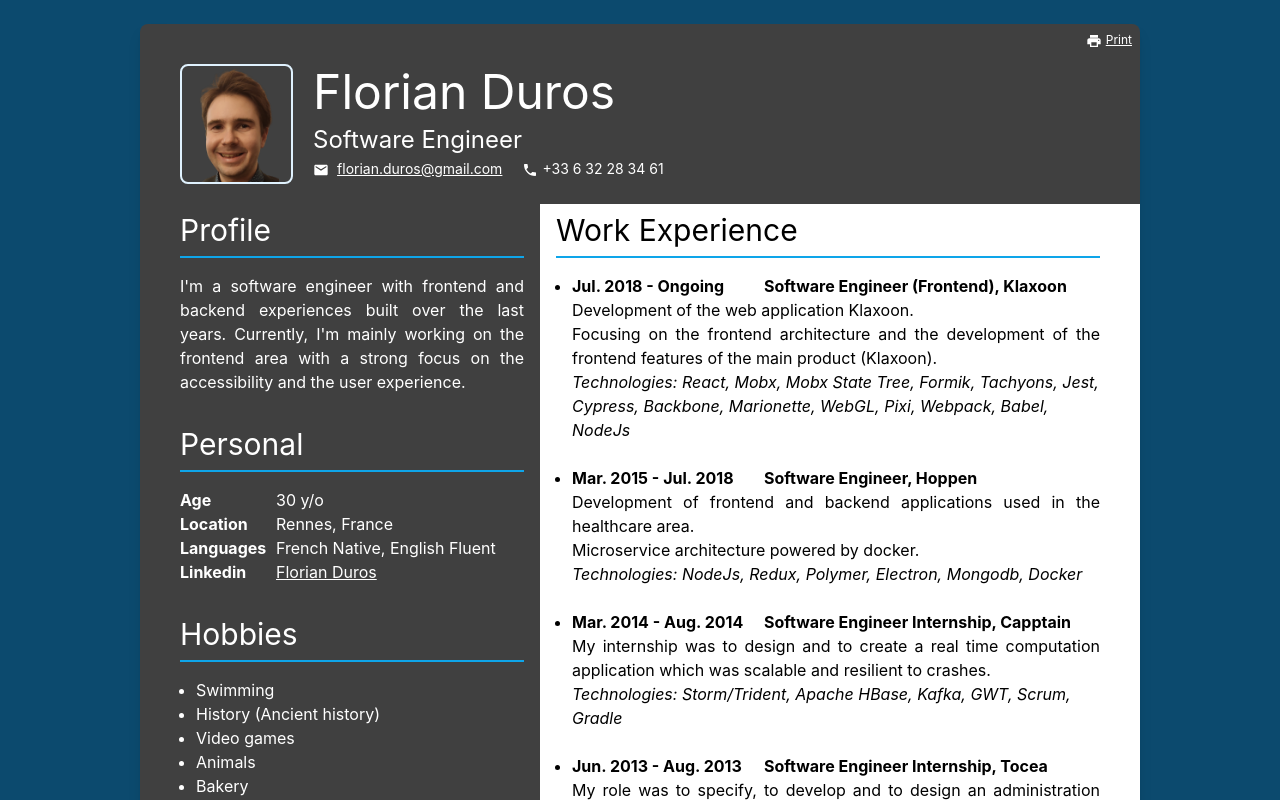
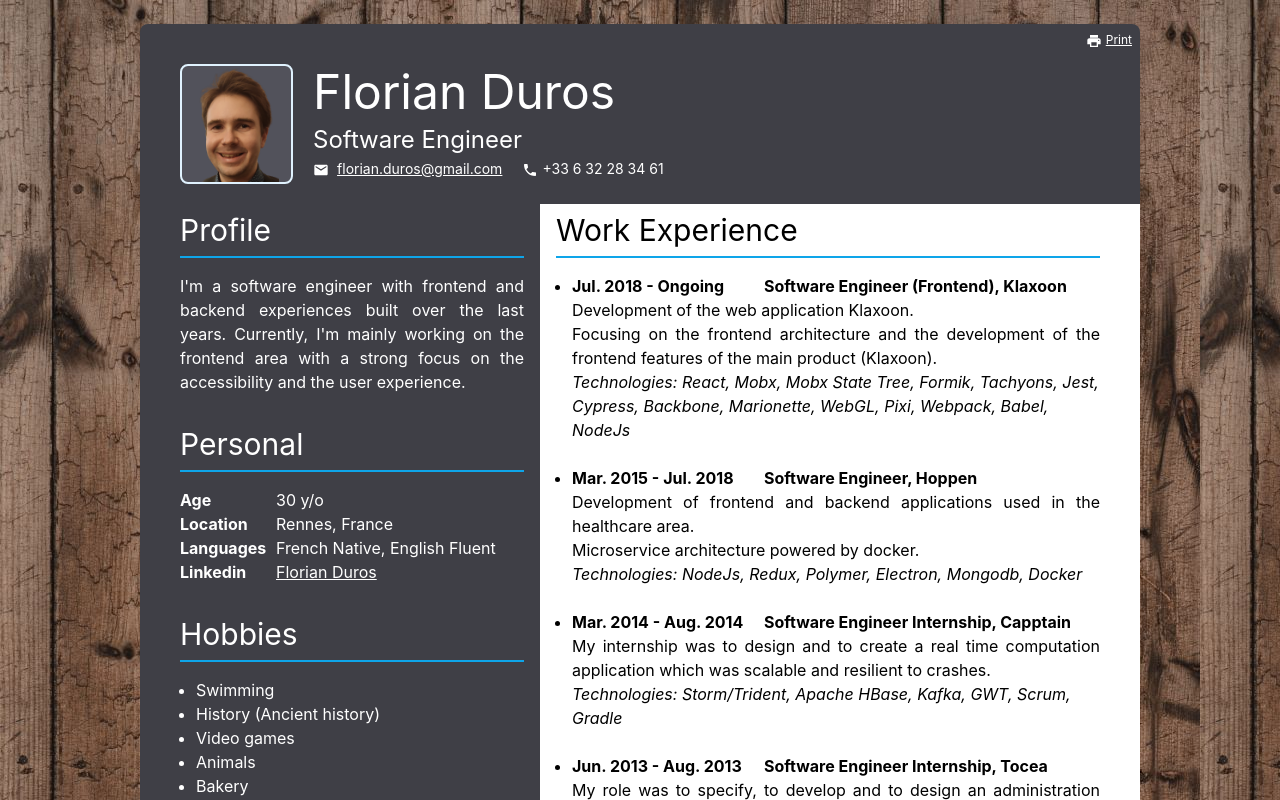
Before and after one commit to florianduros/florianduros.github.io, a React (Create React App) app: page / in a window 1280 px wide. Shown: the top 800 px of the page. Built offline with nearby package versions, Linux system fonts and the light colour scheme.

Commit message:
improve design

```diff
--- a/public/index.html
+++ b/public/index.html
@@ -24,7 +24,7 @@
     -->
     <title>Florian Duros • CV</title>
   </head>
-  <body style="background-color: #0c4a6e">
+  <body style="background-image: url('background.jpg')">
     <noscript>You need to enable JavaScript to run this app.</noscript>
     <div id="root" style="display: flex; justify-content: center"></div>
     <!--
--- a/src/components/Header/Header.tsx
+++ b/src/components/Header/Header.tsx
@@ -3,7 +3,7 @@ import { MdEmail, MdPhone, MdPrint } from "react-icons/md";
 
 export function Header() {
   return (
-    <div className="desktop:px-10 desktop:pt-10 desktop:pb-5 desktop:w-header mobile:p-3 relative bg-neutral-700 print:bg-white text-white print:text-black rounded-t-lg flex items-center">
+    <div className="desktop:px-10 desktop:pt-10 desktop:pb-5 desktop:w-header mobile:p-3 relative bg-zinc-700 print:bg-white text-white print:text-black rounded-t-lg flex items-center">
       <Photo />
       <div className="ml-5">
         <h1 className="desktop:text-5xl mobile:text-xl mobile:font-bold mb-2">
--- a/src/components/Header/Photo.tsx
+++ b/src/components/Header/Photo.tsx
@@ -1,7 +1,7 @@
 export function Photo() {
   return (
     <img
-      className="rounded-lg border-2 border-sky-100 px-3"
+      className="bg-zinc-600 rounded-lg border-2 border-sky-100 px-3"
       src="./me.png"
       alt="Florian Duros"
       style={{
--- a/src/components/LeftZone/LeftZone.tsx
+++ b/src/components/LeftZone/LeftZone.tsx
@@ -4,7 +4,7 @@ import { Personal } from "./Personal";
 
 export function LeftZone() {
   return (
-    <div className="desktop:pl-10 desktop:pt-2 desktop:pb-10 desktop:pr-4 desktop:w-leftZone mobile:px-3 mobile:pb-3 mobile:drop-shadow-lg  bg-neutral-700 print:bg-white text-white print:text-black desktop:rounded-bl-lg">
+    <div className="desktop:pl-10 desktop:pt-2 desktop:pb-10 desktop:pr-4 desktop:w-leftZone mobile:px-3 mobile:pb-3 mobile:drop-shadow-lg  bg-zinc-700 print:bg-white text-white print:text-black desktop:rounded-bl-lg">
       <Description />
       <Personal />
       <Hobbies />
```
Also changed, not shown: public/background.jpg (added).
